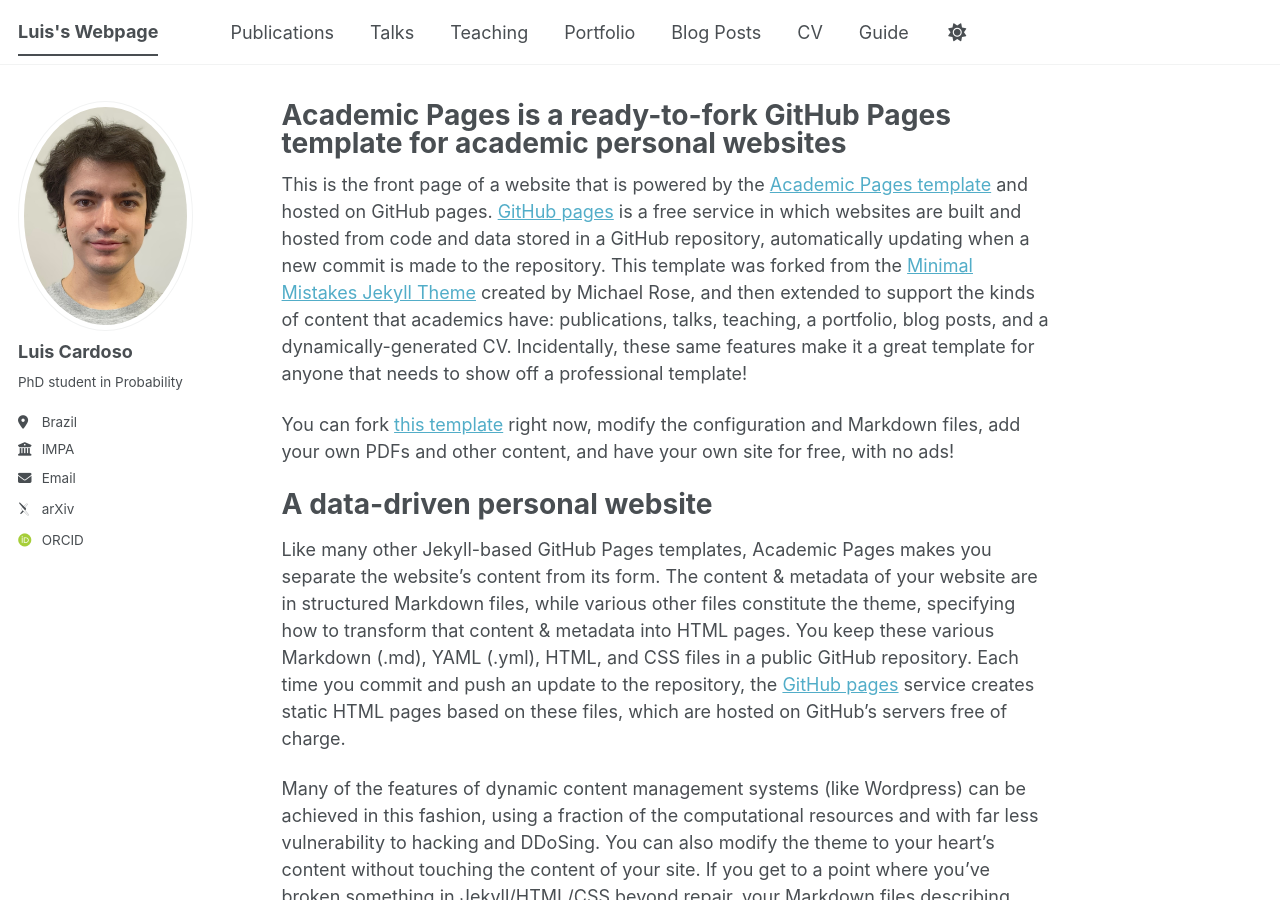
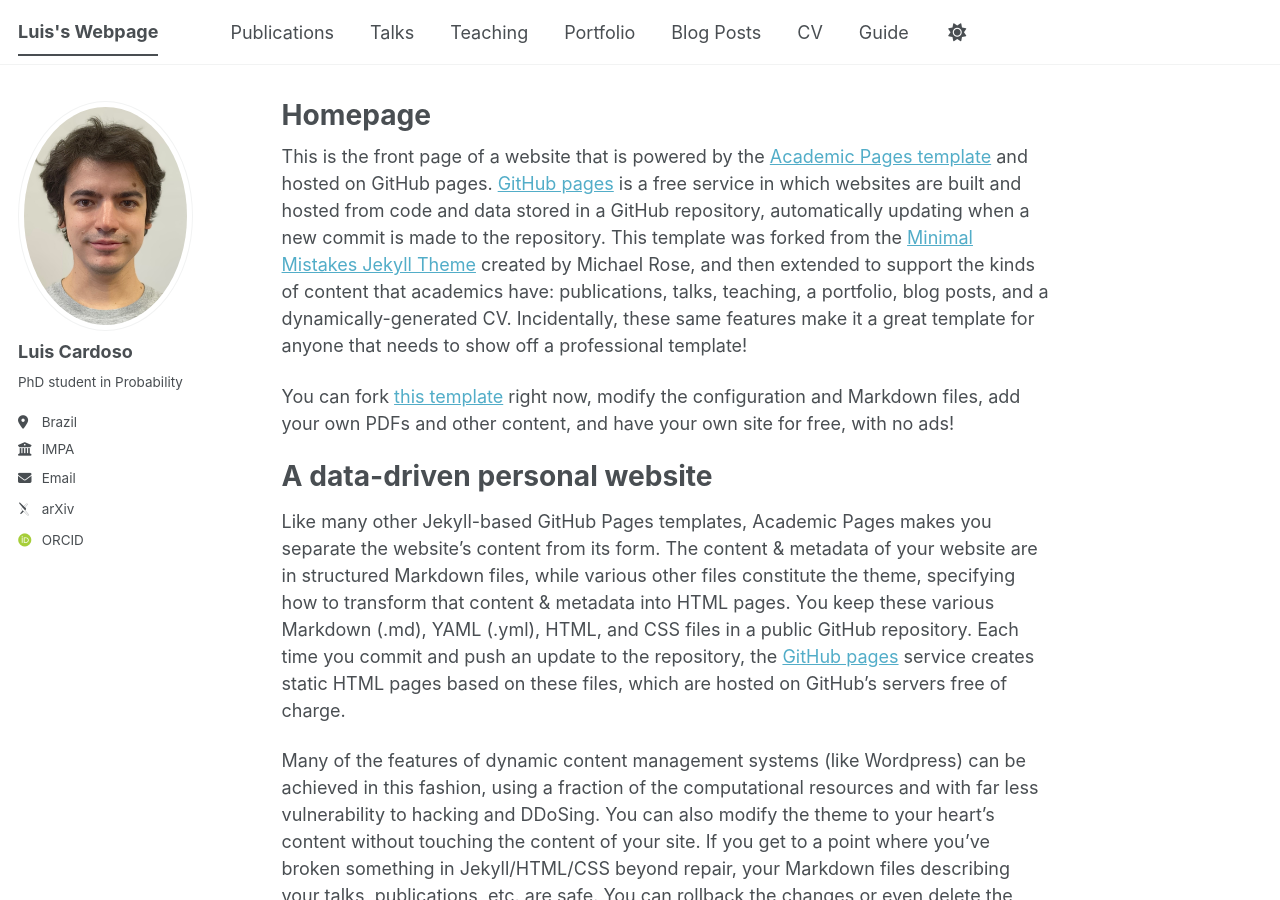
Before and after one commit to LuisFCardoso/LuisFCardoso.github.io, a Jekyll site: the page built from _pages/about.md, in a window 1280 px wide and 900 px high. Built offline with Jekyll 4.4.1, drawn with Linux system fonts in a browser that asks for light colours; some web fonts are replaced; a script bundle is joined from its source files by our own code; library files that are not in the unit come from our copies.

Commit message:
Update about.md

```diff
--- a/_pages/about.md
+++ b/_pages/about.md
@@ -1,6 +1,6 @@
 ---
 permalink: /
-title: "Academic Pages is a ready-to-fork GitHub Pages template for academic personal websites"
+title: "Homepage"
 author_profile: true
 redirect_from:
   - /about/
```
